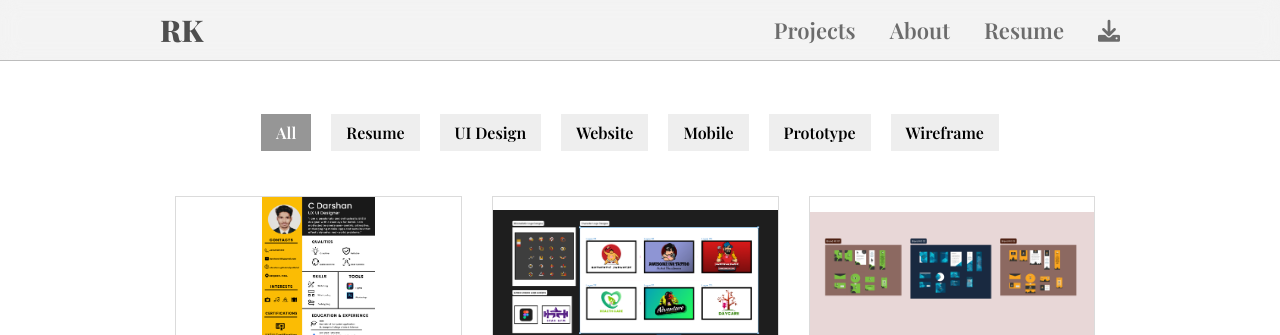
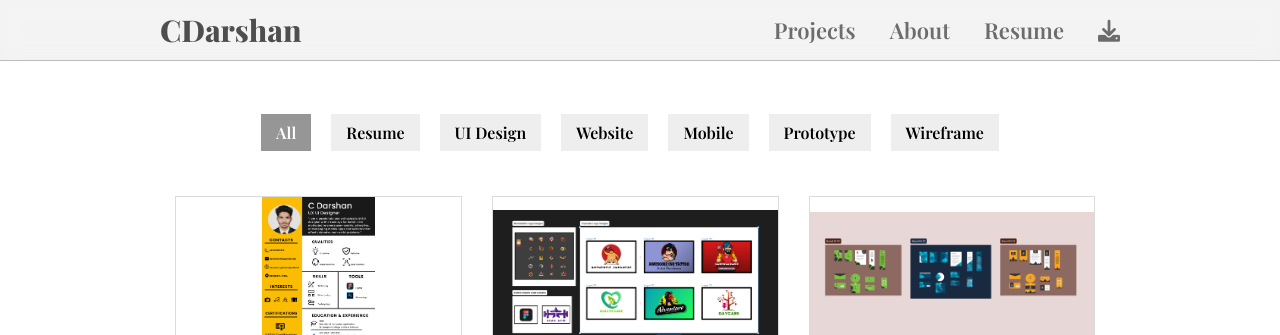
Before and after one commit to cdarshanC/portfolio, a plain HTML site: page index.html in a window 1280 px wide. Shown: the top 335 px of the page. Drawn offline with nearby package versions, Linux system fonts and the light colour scheme.

Commit message:
logo swap with CDarshan in index file

```diff
--- a/index.html
+++ b/index.html
@@ -21,7 +21,7 @@
   <body>
     <header>
       <div class="container flex">
-        <a href="./" class="logo">RK</a>
+        <a href="./" class="logo">CDarshan</a>
         <nav>
           <a href="./" class="active">Projects</a>
           <a href="./about.html">About</a>
```
